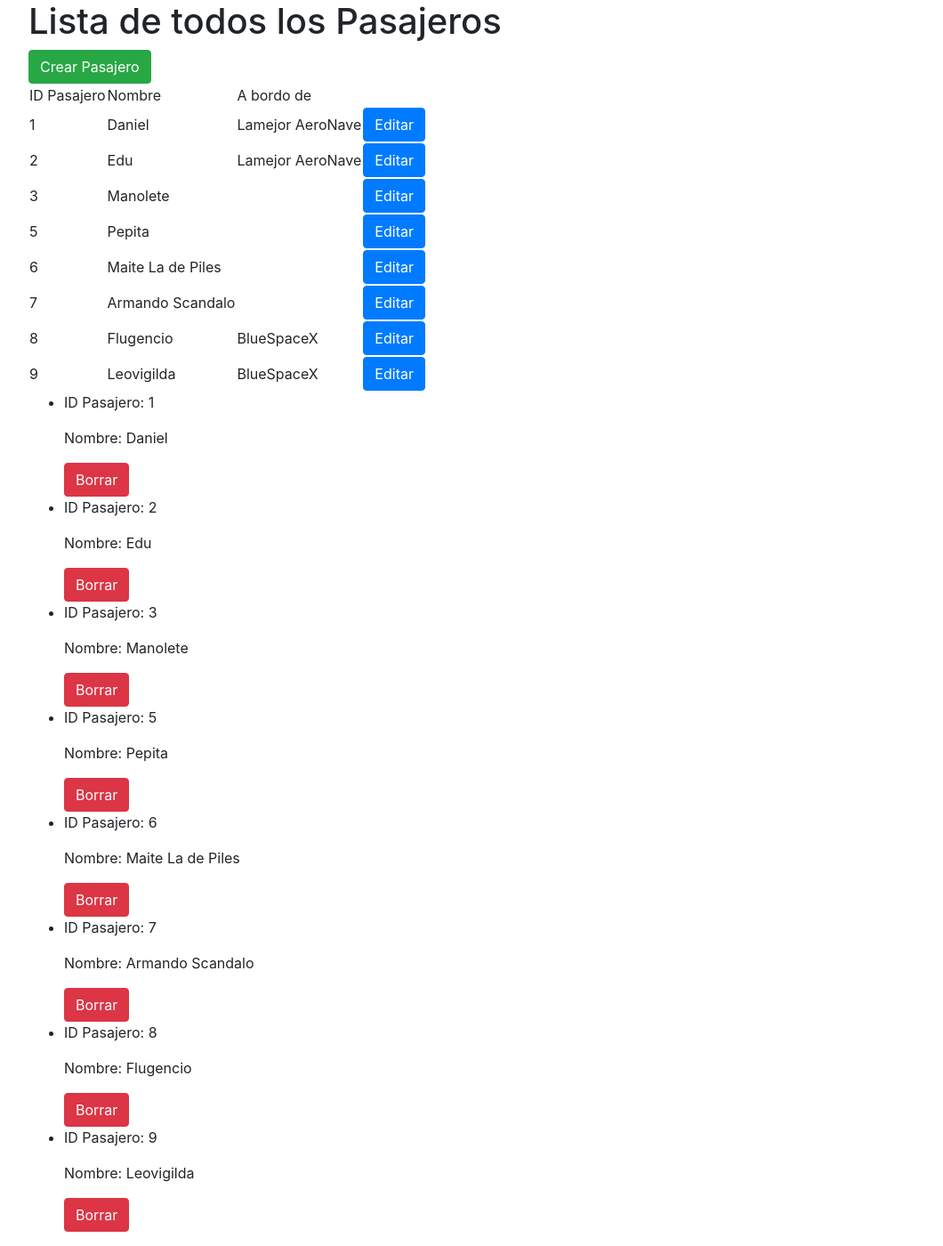
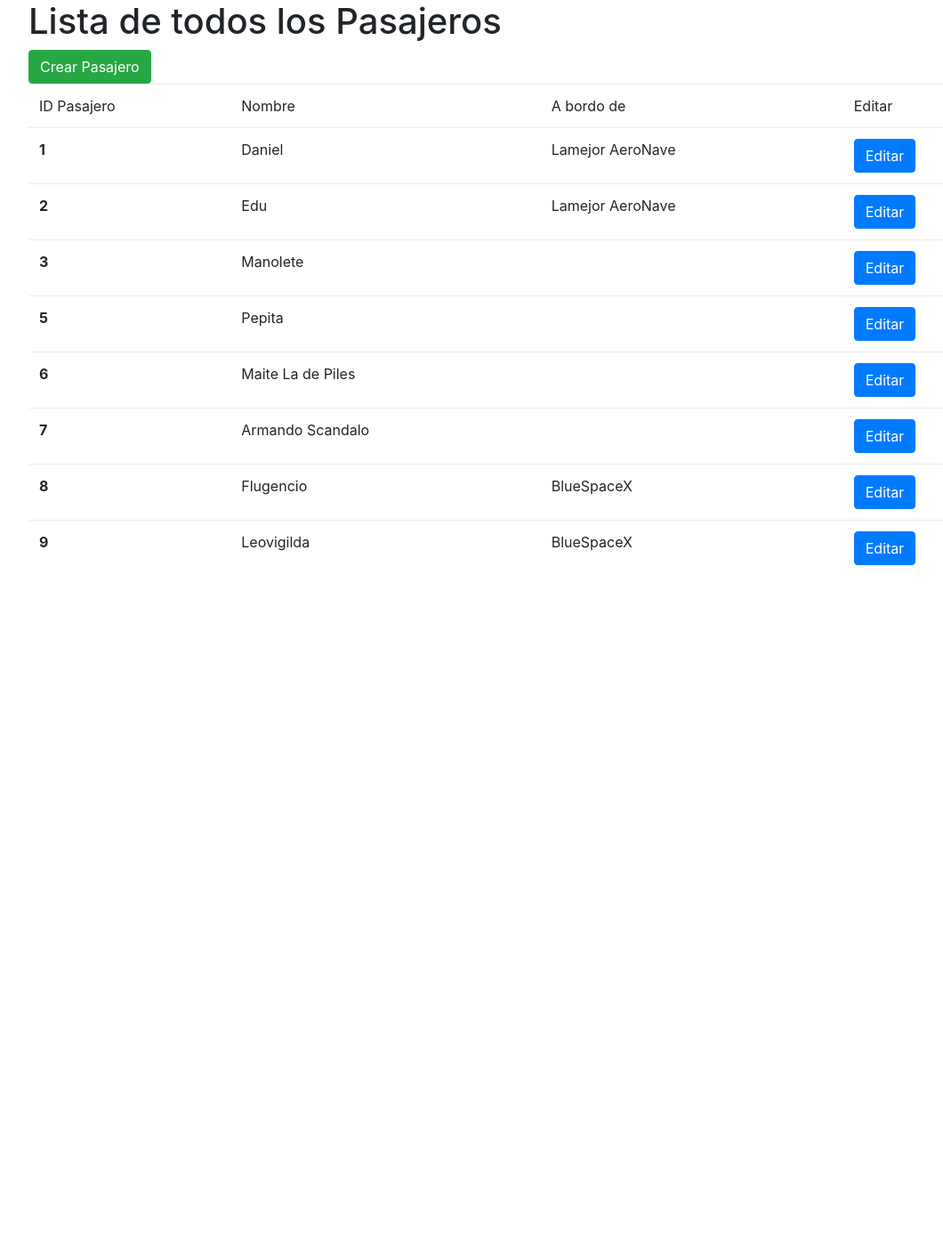
Before and after one commit to Zaexv/Martians-websample, a Django app: page /pasajero/list in a window 1280 px wide. Shown: the whole page at 89% size, without its empty margins (53-1113 px from the left). After the commit the page ends 635 px from the top, so only its background shows below. Run offline with Django 3.2, Linux system fonts and the light colour scheme; data comes from the database, SQL or seed files in the repository; both versions use the stored data as it was after the commit; some libraries are stand-ins or nearby versions.

Commit message:
[UPD]: Diseño vista pasajeros [ADD]: Boolean lleno para la aeronave

```diff
--- a/marcianos/models.py
+++ b/marcianos/models.py
@@ -11,6 +11,7 @@ class aeronave(models.Model):
         related_name = 'nave_origen', null=True)
     nave_destino = models.ForeignKey(nave_nodriza, on_delete=models.CASCADE,
         related_name = 'nave_destino', null=True)
+    full = models.BooleanField(default=False)
 
 class Pasajero(models.Model):
     nombre = models.CharField(max_length=400)
--- a/marcianos/templates/pasajero/lista.html
+++ b/marcianos/templates/pasajero/lista.html
@@ -9,15 +9,16 @@
     <div class="container">
         <h1>Lista de todos los Pasajeros</h1>
         <a class="btn btn-success" href='{% url "pasajero_create" %}'> Crear Pasajero</a>
-        <table>
+        <table class="table">
             <tr>
                 <td>ID Pasajero</td>
                 <td>Nombre</td>
                 <td>A bordo de </td>
+                <td>Editar</td>
             </tr>
                 {% for Pasajero in object_list %}
                 <tr>
-                    <td>{{ Pasajero.pk }}</td>
+                    <th>{{ Pasajero.pk }}</th>
                     <td>{{ Pasajero.nombre }}</td>
                     <td>{{ Pasajero.aeronave_id.nombre }}</td>
                     <td>
@@ -26,16 +27,6 @@
                 </tr>
             {% endfor %}
         </table>
-
-        <ul>
-          {% for Pasajero in object_list %}
-            <li>
-              <p>ID Pasajero: {{ Pasajero.pk }}</p>
-              <p>Nombre: {{ Pasajero.nombre }}</p>
-                <a class="btn btn-danger" href='{% url "pasajero_delete" Pasajero.pk %}'>Borrar</a>
-            </li>
-          {% endfor %}
-        </ul>
     </div>
   </body>
 </html>
```
Also changed, not shown: marcianos/templates/aeronave/lista.html (+6 -2 lines), db.sqlite3.
